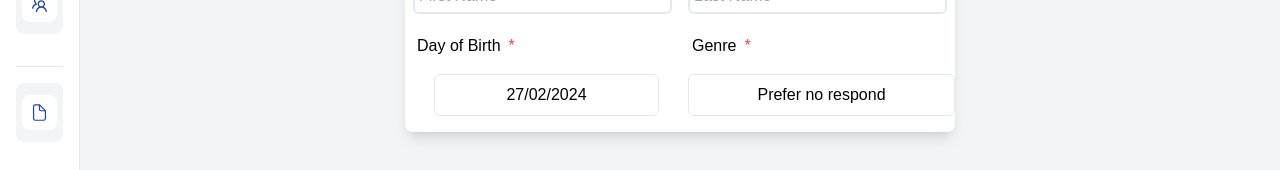
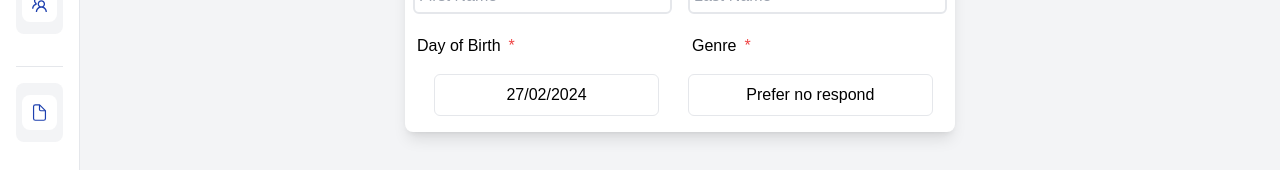
Before and after one commit to LMartin1998/BCorePlatform-Deploy, a Next.js app: page /teams/adduser in a window 1280 px wide. Shown: the part 344-514 px from the top of the page. Built offline with nearby package versions, Linux system fonts and the light colour scheme.

Commit message:
dropdown

```diff
--- a/src/app/Components/teams/GenreDropdown.jsx
+++ b/src/app/Components/teams/GenreDropdown.jsx
@@ -24,7 +24,10 @@ export default function GenreDropdown() {
   }, []);
 
   return (
-    <div className="w-full flex m-1" ref={dropdownRef}>
+    <div
+      className="w-11/12 flex m-1 justify-center items-center"
+      ref={dropdownRef}
+    >
       <div className="w-full relative flex flex-col justify-center items-center rounded-md">
         <button
           id="menu-button"
```
